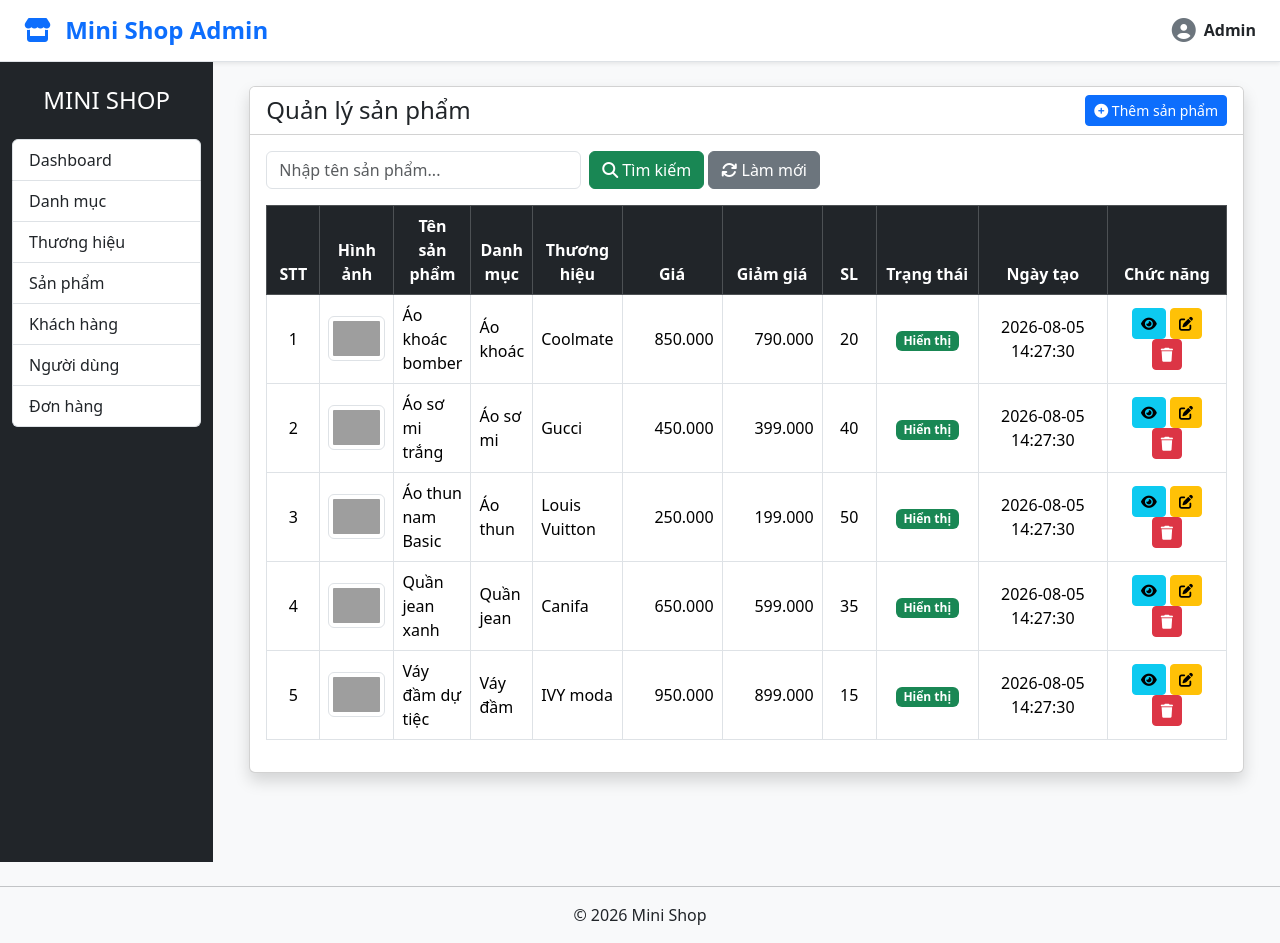
After one commit to quachduy243004-hue/minishop03, a PHP site: page /MiniShop_quachvanduy/views/admin/product/index.php in a window 1280 px wide. The commit adds this page. Run offline with PHP 8.4, Linux system fonts and the light colour scheme; data comes from the database, SQL or seed files in the repository; some libraries are stand-ins or nearby versions; grey boxes are pictures that could not be loaded.

Commit message:
add MiniProject - 3

```diff
--- a/dao/ProductDAO.php
+++ b/dao/ProductDAO.php
@@ -9,14 +9,22 @@ class ProductDAO extends BaseDAO
         parent::__construct();
     }
 
-    // Lấy tất cả sản phẩm
 public function getAll(): array
 {
     $list = [];
 
     try {
 
-            $sql = "SELECT * FROM products ORDER BY proname";
+        $sql = "SELECT
+                    p.*,
+                    c.catename AS categoryName,
+                    b.brandname AS brandName
+                FROM products p
+                LEFT JOIN categories c
+                    ON p.category_id = c.id
+                LEFT JOIN brands b
+                    ON p.brand_id = b.id
+                ORDER BY p.proname";
 
         $result = $this->executeQuery($sql);
 
@@ -39,6 +47,10 @@ class ProductDAO extends BaseDAO
             $product->createdAt = $row["created_at"];
             $product->updatedAt = $row["updated_at"];
 
+            // Thêm 2 thuộc tính này
+            $product->categoryName = $row["categoryName"];
+            $product->brandName = $row["brandName"];
+
             $list[] = $product;
         }
 
@@ -47,9 +59,7 @@ class ProductDAO extends BaseDAO
     }
 
     return $list;
-    }
-
-    // Tìm sản phẩm theo ID
+}    // Tìm sản phẩm theo ID
     public function findById(int $id): ?Product
     {
         try {
--- a/models/Product.php
+++ b/models/Product.php
@@ -15,6 +15,8 @@ class Product
     public int $status;
     public string $createdAt;
     public string $updatedAt;
+    public string $categoryName;
+    public string $brandName;
 
     public function __construct(
         int $categoryId = 0,
--- a/views/admin/layouts/header.php
+++ b/views/admin/layouts/header.php
@@ -3,44 +3,38 @@
 
 <head>
     <meta charset="UTF-8">
-    <title><?= $pageTitle ?></title>
+    <meta name="viewport" content="width=device-width, initial-scale=1.0">
+    <title><?= $pageTitle ?? "Mini Shop Admin" ?></title>
 
+    <!-- Bootstrap -->
     <link href="https://cdn.jsdelivr.net/npm/bootstrap@5.3.3/dist/css/bootstrap.min.css" rel="stylesheet">
 
+    <!-- Font Awesome -->
     <link rel="stylesheet"
         href="https://cdnjs.cloudflare.com/ajax/libs/font-awesome/6.6.0/css/all.min.css">
-
-    <style>
-
-        body{
-            background:#f5f6fa;
-        }
-
-        .topbar{
-            height:60px;
-            background:#fff;
-            border-bottom:1px solid #ddd;
-            display:flex;
-            align-items:center;
-            justify-content:space-between;
-            padding:0 20px;
-        }
-
-    </style>
-
 </head>
 
-<body>
+<body class="bg-light">
 
-<div class="topbar">
+    <header class="bg-white border-bottom shadow-sm">
 
-    <h4 class="mb-0">
-        Mini Shop Admin
-    </h4>
+        <div class="container-fluid d-flex justify-content-between align-items-center py-3 px-4">
 
-    <div>
-        <i class="fa-solid fa-user"></i>
-        Admin
-    </div>
+            <h4 class="mb-0 fw-bold text-primary">
+                <i class="fa-solid fa-store me-2"></i>
+                Mini Shop Admin
+            </h4>
 
-</div>
+            <div class="d-flex align-items-center">
+
+                <i class="fa-solid fa-user-circle fs-4 me-2 text-secondary"></i>
+
+                <span class="fw-semibold">
+                    Admin
+                </span>
+
+            </div>
+
+        </div>
+
+    </header>
--- a/views/admin/layouts/sidebar.php
+++ b/views/admin/layouts/sidebar.php
@@ -21,7 +21,7 @@
             Thương hiệu
         </a>
 
-        <a href="../products/index.php"
+        <a href="/MiniShop_quachvanduy/views/admin/product/index.php"
             class="list-group-item list-group-item-action">
             Sản phẩm
         </a>
--- /dev/null
+++ b/views/admin/product/index.php
@@ -0,0 +1,266 @@
+<?php
+require_once "../../../dao/ProductDAO.php";
+
+$pageTitle = "Quản lý danh mục";
+
+$productDAO = new ProductDAO();
+
+$message = "";
+
+// Xử lý xóa
+if (isset($_POST["btnDelete"])) {
+
+    $id = intval($_POST["id"]);
+
+    if ($productDAO->delete($id)) {
+
+        header("Location: index.php");
+        exit;
+    } else {
+
+        $message = "Xóa danh mục thất bại!";
+    }
+}
+$list = $productDAO->getAll();
+
+ob_start();
+?>
+
+<div class="container-fluid">
+
+    <div class="card shadow">
+
+        <div class="card-header bg-white">
+
+            <div class="d-flex justify-content-between align-items-center">
+
+                <h4 class="mb-0">
+                    Quản lý sản phẩm
+                </h4>
+
+                <a href="create.php" class="btn btn-primary btn-sm">
+                    <i class="fa fa-plus-circle"></i>
+                    Thêm sản phẩm
+                </a>
+
+            </div>
+
+        </div>
+
+        <div class="card-body">
+
+            <form method="GET" class="row g-2 mb-3">
+
+                <div class="col-md-4">
+
+                    <input
+                        type="search"
+                        name="keyword"
+                        class="form-control"
+                        placeholder="Nhập tên sản phẩm..."
+                        value="<?= htmlspecialchars($_GET["keyword"] ?? "") ?>">
+
+                </div>
+
+                <div class="col-auto">
+
+                    <button class="btn btn-success">
+                        <i class="fa fa-search"></i>
+                        Tìm kiếm
+                    </button>
+
+                    <a href="index.php" class="btn btn-secondary">
+                        <i class="fa fa-refresh"></i>
+                        Làm mới
+                    </a>
+
+                </div>
+
+            </form>
+
+            <?php if (!empty($message)): ?>
+
+                <div class="alert alert-danger">
+                    <?= htmlspecialchars($message) ?>
+                </div>
+
+            <?php endif; ?>
+
+            <div class="table-responsive">
+
+                <table class="table table-bordered table-hover align-middle">
+
+                    <thead class="table-dark text-center">
+
+                        <tr>
+
+                            <th width="60">STT</th>
+                            <th width="90">Hình ảnh</th>
+                            <th>Tên sản phẩm</th>
+                            <th>Danh mục</th>
+                            <th>Thương hiệu</th>
+                            <th width="120">Giá</th>
+                            <th width="120">Giảm giá</th>
+                            <th width="70">SL</th>
+                            <th width="120">Trạng thái</th>
+                            <th width="170">Ngày tạo</th>
+                            <th width="170">Chức năng</th>
+
+                        </tr>
+
+                    </thead>
+
+                    <tbody>
+
+                        <?php if (!empty($list)): ?>
+
+                            <?php $stt = 1; ?>
+
+                            <?php foreach ($list as $item): ?>
+
+                                <tr>
+
+                                    <td class="text-center">
+                                        <?= $stt++ ?>
+                                    </td>
+
+                                    <td class="text-center">
+
+                                        <?php if (!empty($item->image)): ?>
+
+                                            <img
+                                                src="../../../uploads/products/<?= htmlspecialchars($item->image) ?>"
+                                                width="60"
+                                                height="60"
+                                                class="img-thumbnail">
+
+                                        <?php else: ?>
+
+                                            <span class="text-muted">
+                                                No Image
+                                            </span>
+
+                                        <?php endif; ?>
+
+                                    </td>
+
+                                    <td>
+                                        <?= htmlspecialchars($item->proname ?? "") ?>
+                                    </td>
+
+                                    <td>
+                                        <?= htmlspecialchars($item->categoryName ?? "") ?>
+                                    </td>
+
+                                    <td>
+                                        <?= htmlspecialchars($item->brandName ?? "") ?>
+                                    </td>
+
+                                    <td class="text-end">
+                                        <?= number_format($item->price ?? 0,0,",",".") ?>
+                                    </td>
+
+                                    <td class="text-end">
+                                        <?= number_format($item->discountPrice ?? 0,0,",",".") ?>
+                                    </td>
+
+                                    <td class="text-center">
+                                        <?= $item->quantity ?? 0 ?>
+                                    </td>
+
+                                    <td class="text-center">
+
+                                        <?php if (($item->status ?? 0) == 1): ?>
+
+                                            <span class="badge bg-success">
+                                                Hiển thị
+                                            </span>
+
+                                        <?php else: ?>
+
+                                            <span class="badge bg-danger">
+                                                Ẩn
+                                            </span>
+
+                                        <?php endif; ?>
+
+                                    </td>
+
+                                    <td class="text-center">
+                                        <?= htmlspecialchars($item->createdAt ?? "") ?>
+                                    </td>
+
+                                    <td class="text-center">
+
+                                        <a
+                                            href="detail.php?id=<?= $item->id ?>"
+                                            class="btn btn-info btn-sm">
+
+                                            <i class="fa fa-eye"></i>
+
+                                        </a>
+
+                                        <a
+                                            href="edit.php?id=<?= $item->id ?>"
+                                            class="btn btn-warning btn-sm">
+
+                                            <i class="fa fa-edit"></i>
+
+                                        </a>
+
+                                        <form
+                                            method="POST"
+                                            style="display:inline-block"
+                                            onsubmit="return confirm('Bạn có chắc muốn xóa?');">
+
+                                            <input
+                                                type="hidden"
+                                                name="id"
+                                                value="<?= $item->id ?>">
+
+                                            <button
+                                                type="submit"
+                                                name="btnDelete"
+                                                class="btn btn-danger btn-sm">
+
+                                                <i class="fa fa-trash"></i>
+
+                                            </button>
+
+                                        </form>
+
+                                    </td>
+
+                                </tr>
+
+                            <?php endforeach; ?>
+
+                        <?php else: ?>
+
+                            <tr>
+
+                                <td colspan="11" class="text-center text-danger">
+
+                                    Không có dữ liệu.
+
+                                </td>
+
+                            </tr>
+
+                        <?php endif; ?>
+
+                    </tbody>
+
+                </table>
+
+            </div>
+
+        </div>
+
+    </div>
+
+</div>
+<?php
+$content = ob_get_clean();
+include "../layouts/master.php";
+?>
```
Also changed, not shown: dao/CategoryDAO.php (+37 -0 lines), views/admin/categories/index.php (+42 -13 lines), views/admin/product/create.php (added, +280 -0 lines), uploads/products/1786076603_ao-thun-viet-nam03.jpg (added). Lines whose indentation alone changed are shown as unchanged.
